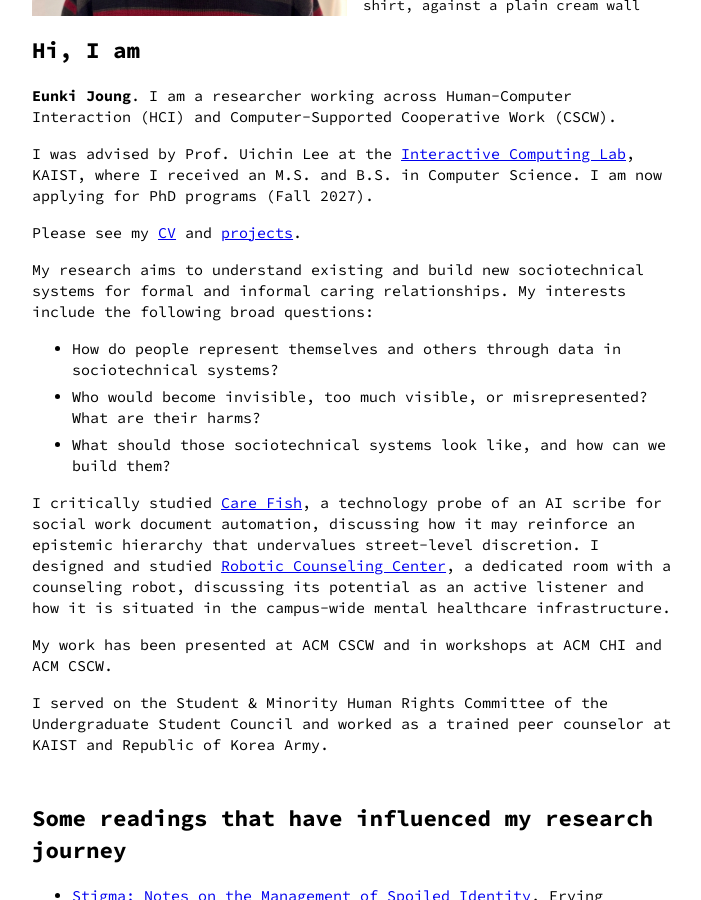
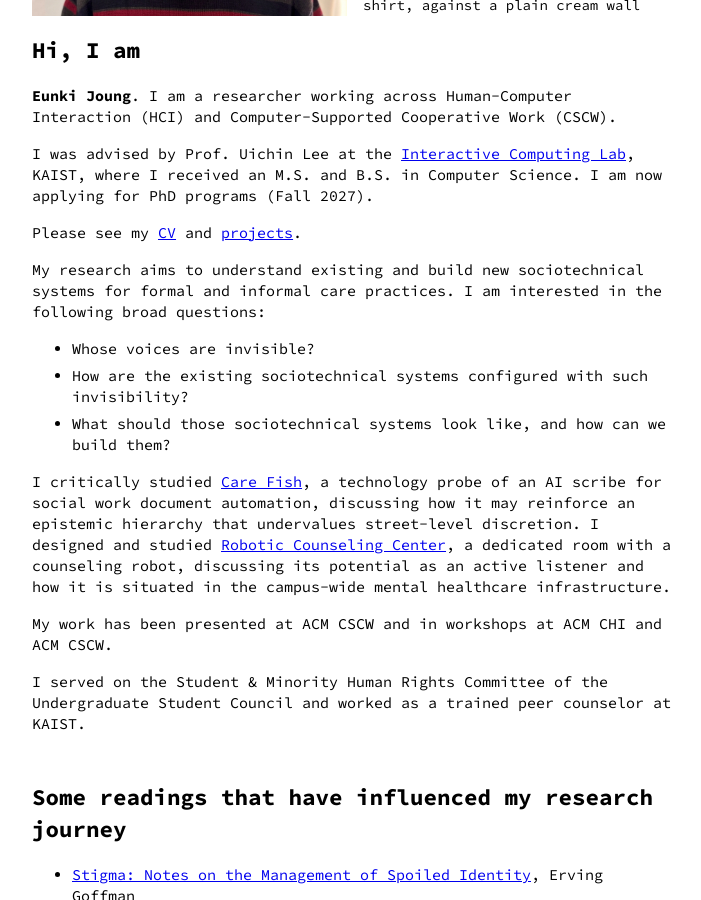
Before and after one commit to eunkiyomi/eunkiyomi.github.io, a Jekyll site: the page built from _posts/2025-02-05-eunki-as-researcher.md, in a window 1280 px wide and 900 px high, scrolled down 453 px. Shown: the whole window, without its empty margins (288-989 px from the left). Built offline with Jekyll 4.4.1, drawn with Linux system fonts in a browser that asks for light colours.

Commit message:
Roll back researcher page to the version before e293ea1
Co-Authored-By: Claude Opus 5.5 <noreply@anthropic.com>

```diff
--- a/_posts/2025-02-05-eunki-as-researcher.md
+++ b/_posts/2025-02-05-eunki-as-researcher.md
@@ -53,10 +53,9 @@ I was advised by Prof. Uichin Lee at the [Interactive Computing Lab](https://ic.
 
 Please see my [CV](/assets/docs/Eunki_s_CV.pdf) and [projects](/projects).
 
-My research aims to understand existing and build new sociotechnical systems for formal and informal caring relationships. My interests include the following broad questions:
-- How do people represent themselves and others through data in sociotechnical systems?
-- Who would become invisible, too much visible, or misrepresented? What are their harms?
-<!-- - How are the existing sociotechnical systems configured with such (in)visibility? -->
+My research aims to understand existing and build new sociotechnical systems for formal and informal care practices. I am interested in the following broad questions:
+- Whose voices are invisible?
+- How are the existing sociotechnical systems configured with such invisibility?
 - What should those sociotechnical systems look like, and how can we build them?
 
 I critically studied [Care Fish](/assets/docs/26-cscw-poster-care-fish.pdf), a technology probe of an AI scribe for social work document automation, discussing how it may reinforce an epistemic hierarchy that undervalues street-level discretion.
@@ -64,7 +63,7 @@ I designed and studied [Robotic Counseling Center](/assets/docs/25-cscw-rcc.pdf)
 
 My work has been presented at ACM CSCW and in workshops at ACM CHI and ACM CSCW.
 
-I served on the Student & Minority Human Rights Committee of the Undergraduate Student Council and worked as a trained peer counselor at KAIST and Republic of Korea Army.
+I served on the Student & Minority Human Rights Committee of the Undergraduate Student Council and worked as a trained peer counselor at KAIST.
 
 <!-- [^public-spheres]: Some people may realize Jürgen Habermas's theory when I say 'public spheres.' I think that can be a good start to share my hope of genuine and inclusive communication, but I am not an expert on his theory yet. Thus, please do not think of it as a rigorous use of 'public sphere,' if you are knowledgeable about that concept. Also, I intentionally used a plural form of 'public spheres' because I think there can be multiple forms of public spheres working well in particular contexts, which I hope to explore. -->
 
```
